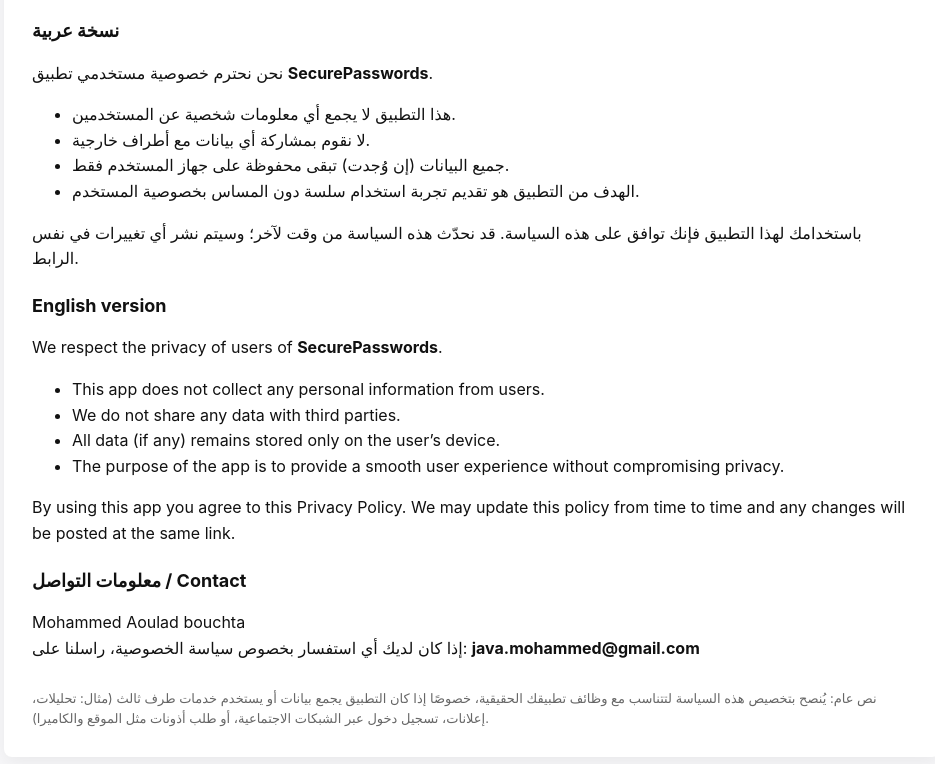
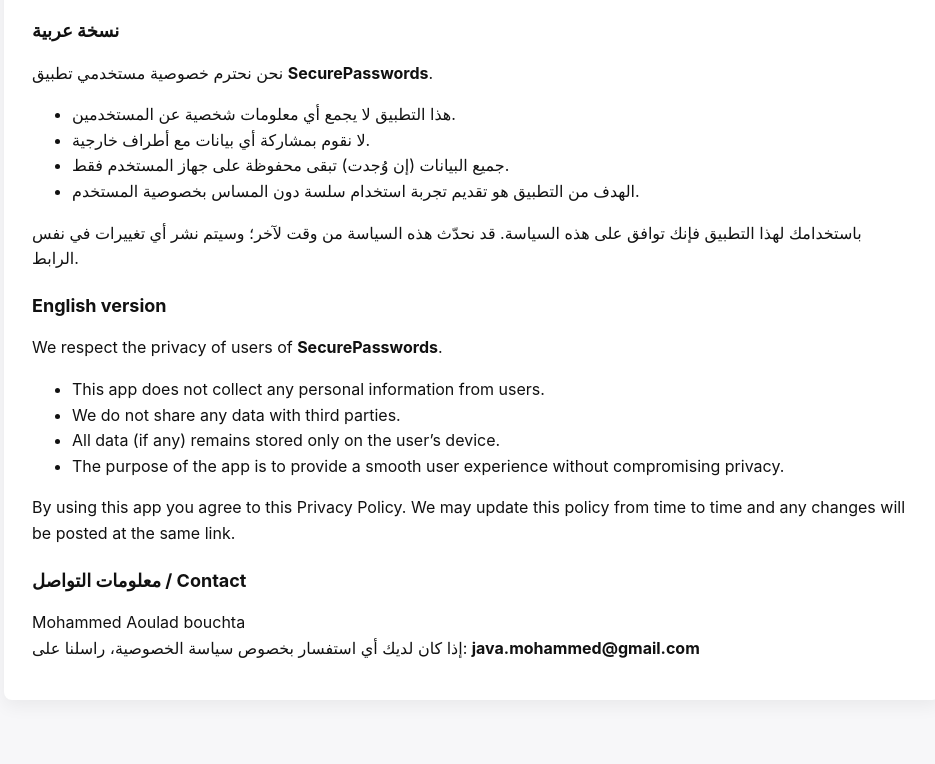
Before and after one commit to javamohammed/privacy-, a plain HTML site: page index.html in a window 1280 px wide. Shown: the part 150-914 px from the top of the page, without its empty margins (168-1103 px from the left). After the commit the page ends 882 px from the top, so only its background shows below. Drawn offline with Linux system fonts and the light colour scheme.

Commit message:
Update index.html

```diff
--- a/index.html
+++ b/index.html
@@ -56,9 +56,6 @@
       إذا كان لديك أي استفسار بخصوص سياسة الخصوصية، راسلنا على: <strong>java.mohammed@gmail.com</strong>
     </p>
 
-    <footer>
-      نص عام: يُنصح بتخصيص هذه السياسة لتتناسب مع وظائف تطبيقك الحقيقية، خصوصًا إذا كان التطبيق يجمع بيانات أو يستخدم خدمات طرف ثالث (مثال: تحليلات، إعلانات، تسجيل دخول عبر الشبكات الاجتماعية، أو طلب أذونات مثل الموقع والكاميرا).
-    </footer>
   </div>
 </body>
 </html>
```
